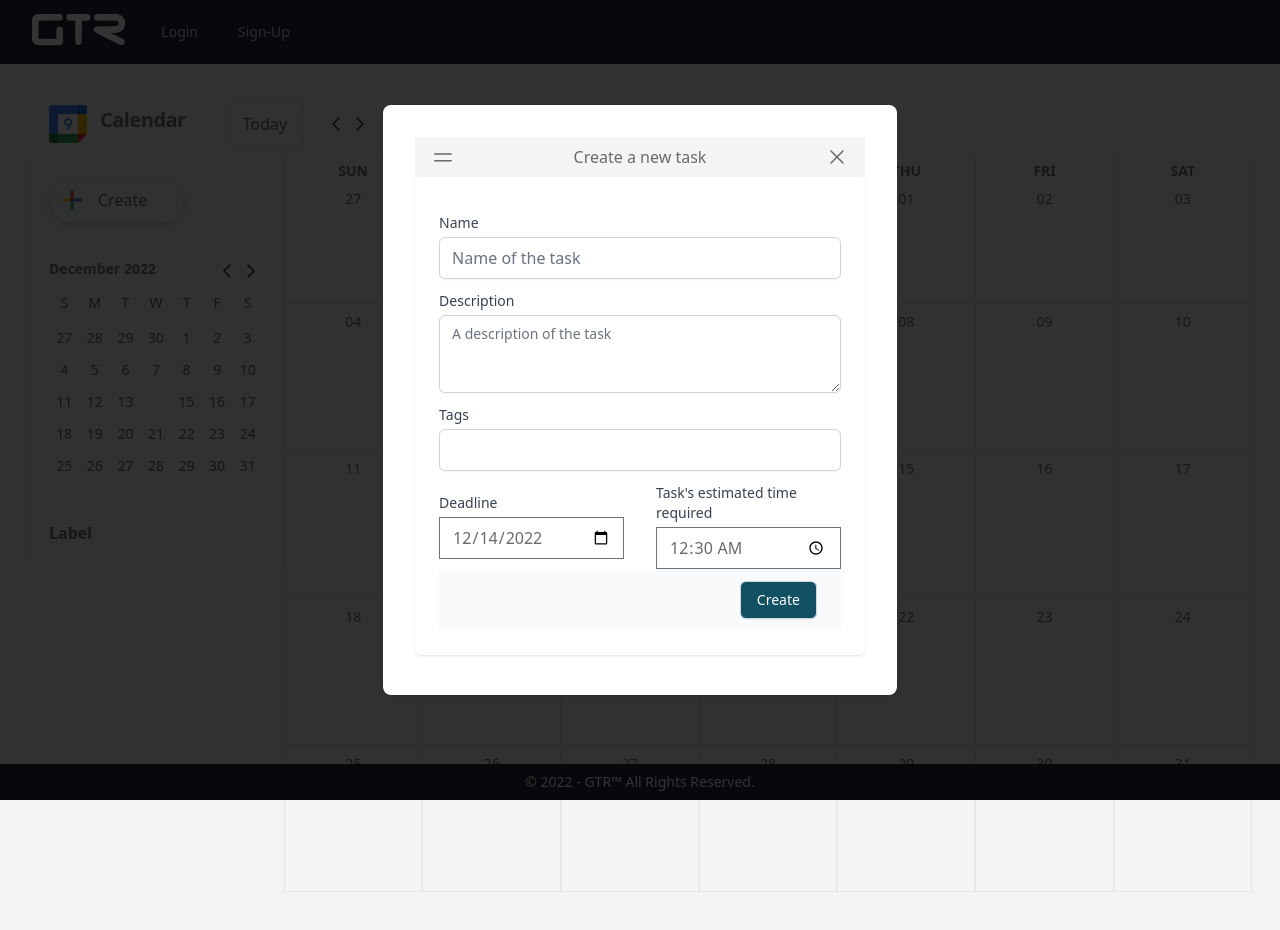
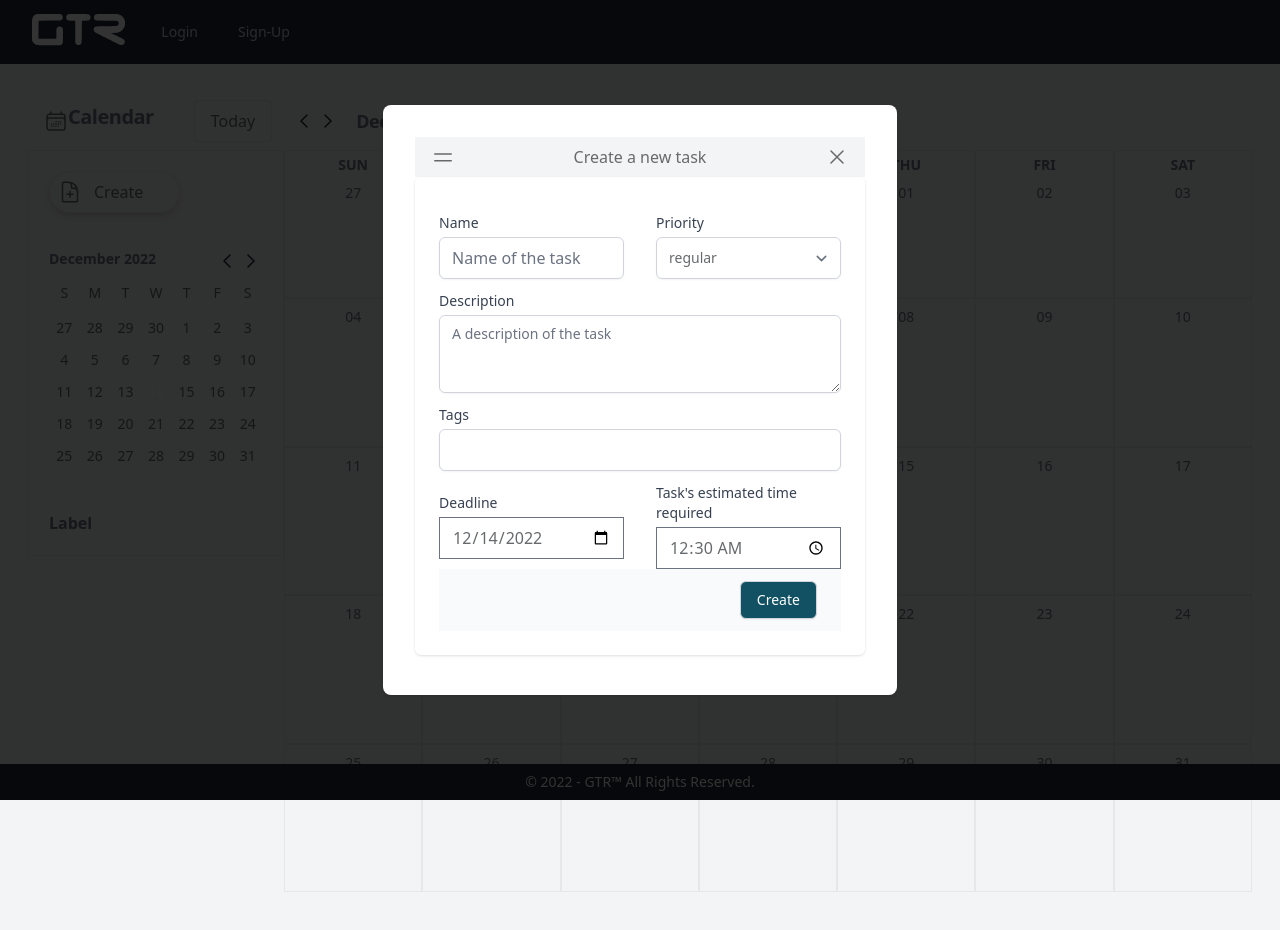
Before and after one commit to DemetriusJayme/GTR_FRONT, a React (Create React App) app: page /agenda in a window 1280 px wide. Both pictures are taken after a click on the button "Create". Shown: the top 930 px of the page. Built offline with nearby package versions, Linux system fonts and the light colour scheme.

Commit message:
substituido icones do calendario, EventModal foi atualizado com o codigo da AddTaskPage.

```diff
--- a/src/components/calendar/CalendarHeader.js
+++ b/src/components/calendar/CalendarHeader.js
@@ -1,7 +1,7 @@
 import dayjs from "dayjs";
 import React, { useContext } from "react";
 import GlobalContext from "../../contexts/GlobalContext";
-import logo  from "../../assets/images/calendar/logo.png";
+
 export default function CalendarHeader() {
   const { monthIndex, setMonthIndex } = useContext(GlobalContext);
   function handlePrevMonth() {
@@ -19,7 +19,10 @@ export default function CalendarHeader() {
   }
   return (
     <header className="px-4 py-2 flex items-center">
-      <img src={logo} alt="calendar" className="mr-2 w-12 h-12" />
+      <svg xmlns="http://www.w3.org/2000/svg" fill="none" viewBox="0 0 24 24" strokeWidth={1.5} stroke="currentColor" className="w-6 h-6">
+        <path strokeLinecap="round" strokeLinejoin="round" d="M6.75 3v2.25M17.25 3v2.25M3 18.75V7.5a2.25 2.25 0 012.25-2.25h13.5A2.25 2.25 0 0121 7.5v11.25m-18 0A2.25 2.25 0 005.25 21h13.5A2.25 2.25 0 0021 18.75m-18 0v-7.5A2.25 2.25 0 015.25 9h13.5A2.25 2.25 0 0121 11.25v7.5m-9-6h.008v.008H12v-.008zM12 15h.008v.008H12V15zm0 2.25h.008v.008H12v-.008zM9.75 15h.008v.008H9.75V15zm0 2.25h.008v.008H9.75v-.008zM7.5 15h.008v.008H7.5V15zm0 2.25h.008v.008H7.5v-.008zm6.75-4.5h.008v.008h-.008v-.008zm0 2.25h.008v.008h-.008V15zm0 2.25h.008v.008h-.008v-.008zm2.25-4.5h.008v.008H16.5v-.008zm0 2.25h.008v.008H16.5V15z" />
+      </svg>
+
       <h1 className="hidden md:inline mr-10 text-xl text-gray-500 fond-bold">
         Calendar
       </h1>
--- a/src/components/calendar/CreateEventButton.js
+++ b/src/components/calendar/CreateEventButton.js
@@ -8,7 +8,11 @@ export default function CreateEventButton() {
       onClick={() => setShowEventModal(true)}
       className="border p-2 rounded-full flex items-center shadow-md hover:shadow-2xl"
     >
-      <img src={plusImg} alt="create_event" className="w-7 h-7" />
+
+<svg xmlns="http://www.w3.org/2000/svg" fill="none" viewBox="0 0 24 24" strokeWidth={1.5} stroke="currentColor" className="w-6 h-6">
+  <path strokeLinecap="round" strokeLinejoin="round" d="M19.5 14.25v-2.625a3.375 3.375 0 00-3.375-3.375h-1.5A1.125 1.125 0 0113.5 7.125v-1.5a3.375 3.375 0 00-3.375-3.375H8.25m3.75 9v6m3-3H9m1.5-12H5.625c-.621 0-1.125.504-1.125 1.125v17.25c0 .621.504 1.125 1.125 1.125h12.75c.621 0 1.125-.504 1.125-1.125V11.25a9 9 0 00-9-9z" />
+</svg>
+
       <span className="pl-3 pr-7"> Create</span>
     </button>
   );
--- a/src/components/calendar/EventModal.js
+++ b/src/components/calendar/EventModal.js
@@ -1,22 +1,24 @@
 import GlobalContext from "../../contexts/GlobalContext";
 import { useContext, useState } from "react";
-//import { AuthContext } from "../../contexts/authContext";
+import { AuthContext } from "../../contexts/authContext";
 import api from "../../api/api";
 import Tags from "../../components/task/Tags";
 
-
-export default function EventModal() {
-  //const { loggedInUser } = useContext(AuthContext);
-  const [form, setForm] = useState({
+const defautFormValues = {
   description: "",
   name: "",
-    deadline: new Date(),
+  deadline: new Date().toISOString().split("T")[0],
   estimated: "00:30",
   priority: "regular",
   status: "started",
   // annex: [],
+  members: [],
   tags: [],
-  });
+};
+
+export default function EventModal() {
+  const { loggedInUser } = useContext(AuthContext);
+  const [form, setForm] = useState(defautFormValues);
 
   const {
     setShowEventModal,
@@ -37,20 +39,20 @@ export default function EventModal() {
     async function sendTask() {
       try {
         let response = await api.post("/task/new", form);
-        console.log(response);
+        setForm({ ...defautFormValues });
+        alert(response.msg);
       } catch (error) {
         console.log(error);
       }
     }
     sendTask();
-
     setShowEventModal(false);
   }
 
   function completeCalendar() {
     const calendarEvent = {
-      title:"title",
-      idhtml:"1234",
+      title: "title",
+      idhtml: "1234",
       label: "alta",
       day: 1670986800000,//daySelected.valueOf(),
       id: Date.now(),
@@ -111,7 +113,19 @@ export default function EventModal() {
                       onChange={handleChange}
                     />
                   </div>
-
+                  <div className="w-full">
+                    <label htmlFor="priority">Priority</label>
+                    <select
+                      id="priority"
+                      name="priority"
+                      className="leading-6"
+                      value={form.priority}
+                      onChange={handleChange}>
+                      <option value="high">high</option>
+                      <option value="regular">regular</option>
+                      <option value="low">low</option>
+                    </select>
+                  </div>
                 </div>
                 <label htmlFor="description">Description</label>
                 <textarea
@@ -123,6 +137,8 @@ export default function EventModal() {
                   onChange={handleChange}
                 />
                 <Tags onChange={handleChange} selected={form.tags} />
+                {/* NOT IMPLEMENTED! <Dropzone /> */}
+
                 <div className="gap-x-8 flex flex-wrap sm:flex-nowrap items-center">
                   <div className="w-full">
                     <label htmlFor="deadline">Deadline</label>
@@ -131,7 +147,7 @@ export default function EventModal() {
                       name="deadline"
                       id="deadline"
                       className="w-full"
-                      value={daySelected.format('YYYY-MM-DD')}
+                      value={form.deadline}
                       onChange={handleChange}
                     />
                   </div>
```
Also changed, not shown: src/assets/css/tailwind.css, src/assets/images/calendar/logo.png (deleted). Lines whose indentation alone changed are shown as unchanged.
